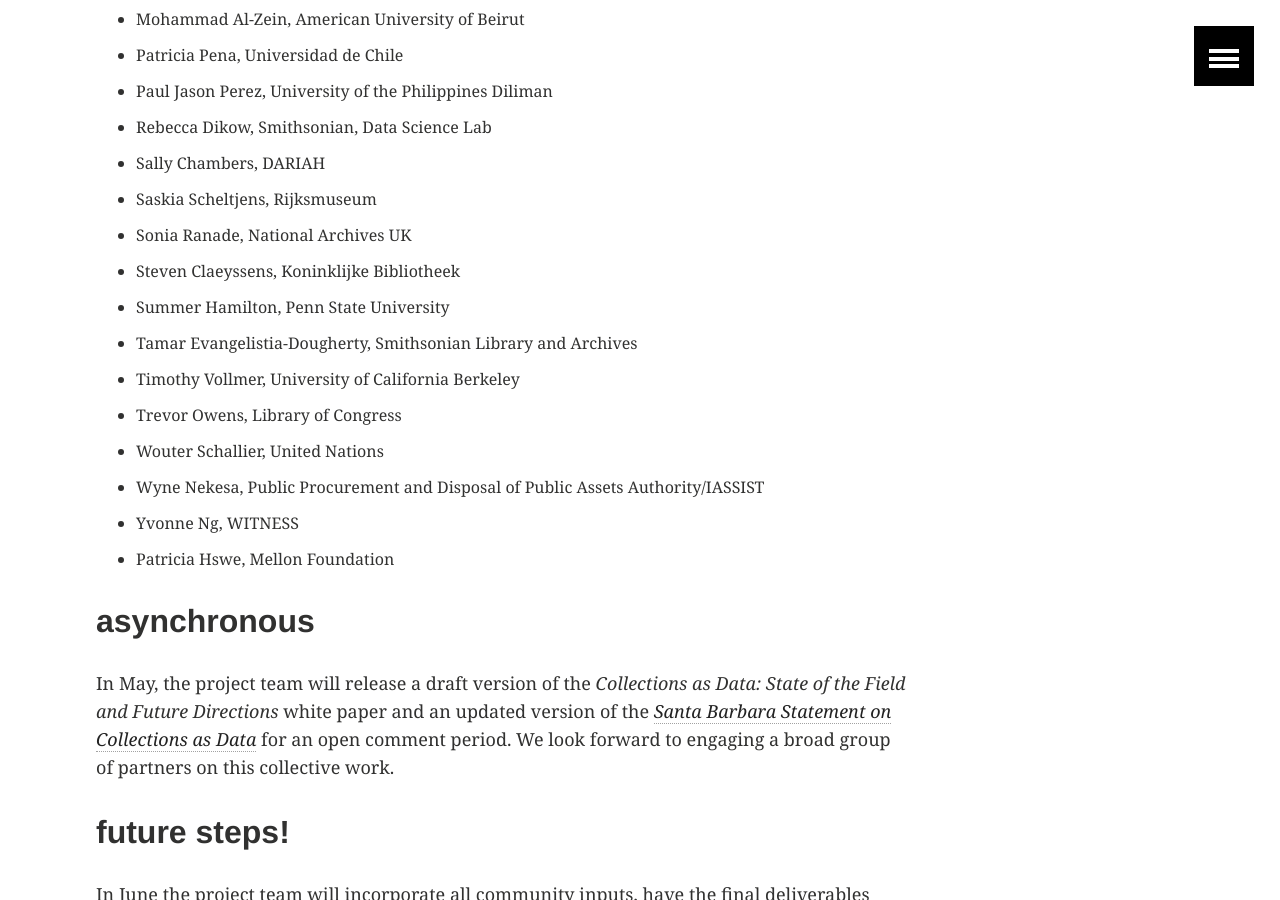
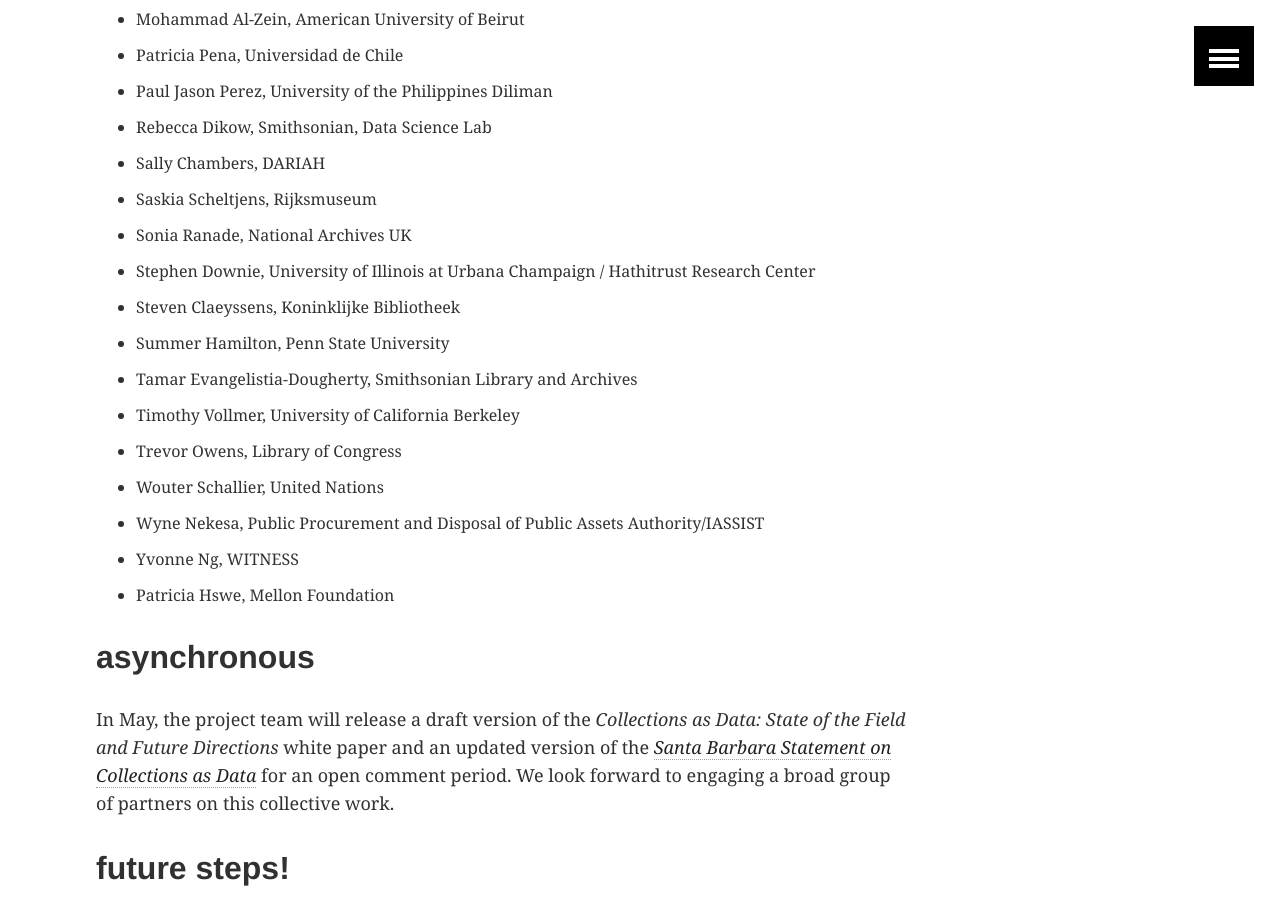
Before and after one commit to collectionsasdata/part2whole, a Jekyll site: the page built from _posts/2023-01-30-iac.markdown, in a window 1280 px wide and 900 px high, scrolled down 2328 px. Built offline with Jekyll 4.4.1, drawn with Linux system fonts in a browser that asks for light colours.

Commit message:
Update 2023-01-30-iac.markdown

```diff
--- a/_posts/2023-01-30-iac.markdown
+++ b/_posts/2023-01-30-iac.markdown
@@ -65,6 +65,7 @@ We are excited to learn from the following participants at this event:
 - Sally Chambers, DARIAH
 - Saskia Scheltjens, Rijksmuseum
 - Sonia Ranade, National Archives UK
+- Stephen Downie, University of Illinois at Urbana Champaign / Hathitrust Research Center
 - Steven Claeyssens, Koninklijke Bibliotheek
 - Summer Hamilton, Penn State University
 - Tamar Evangelistia-Dougherty, Smithsonian Library and Archives
```
